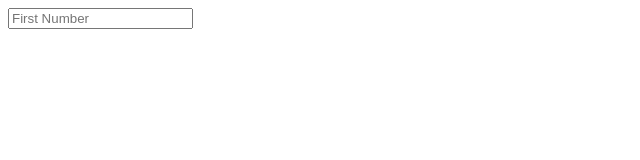
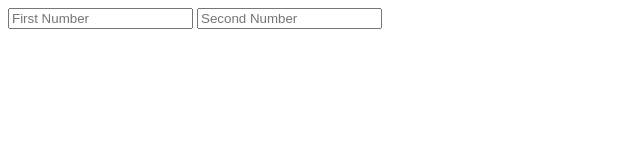
Before and after one commit to likhithaindukuri/Calculator, a website: page index.html in a window 1280 px wide. Shown: the whole page, without its empty margins (0-640 px from the left). Drawn offline with Linux system fonts and the light colour scheme.

Commit message:
Modified

```diff
--- a/index.html
+++ b/index.html
@@ -7,7 +7,8 @@
   <body>
 
     <form action="index.html" method="post">
-    <input type="text" name="num1" placeholder="First Number">
+      <input type="text" name="num1" placeholder="First Number">
+      <input type="text" name="num2" placeholder="Second Number">
 
     </form>
   </body>
```
